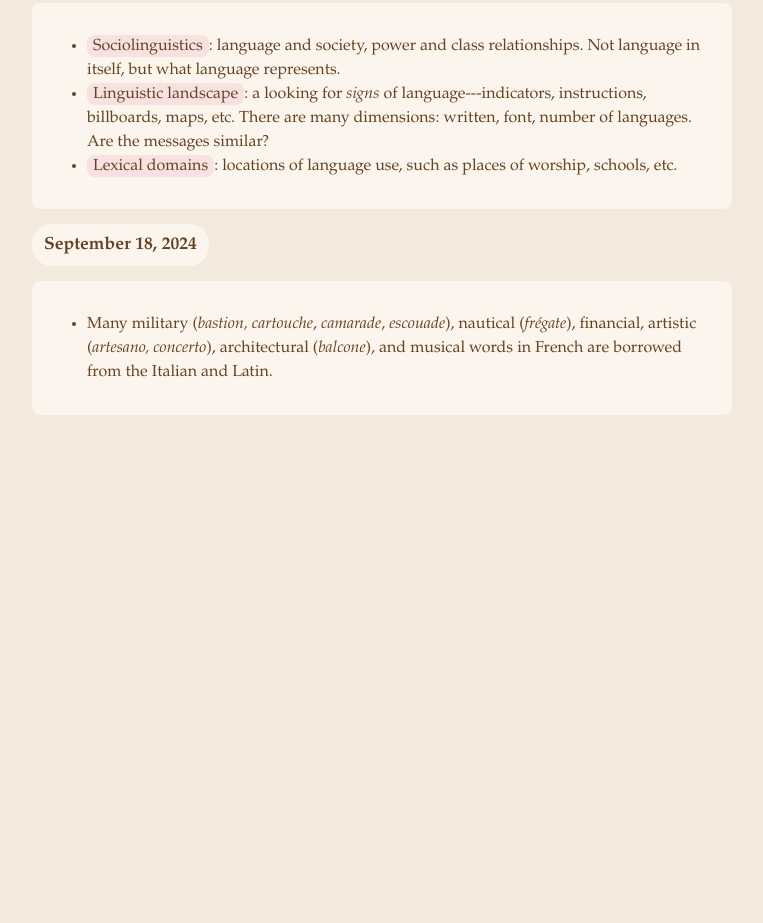
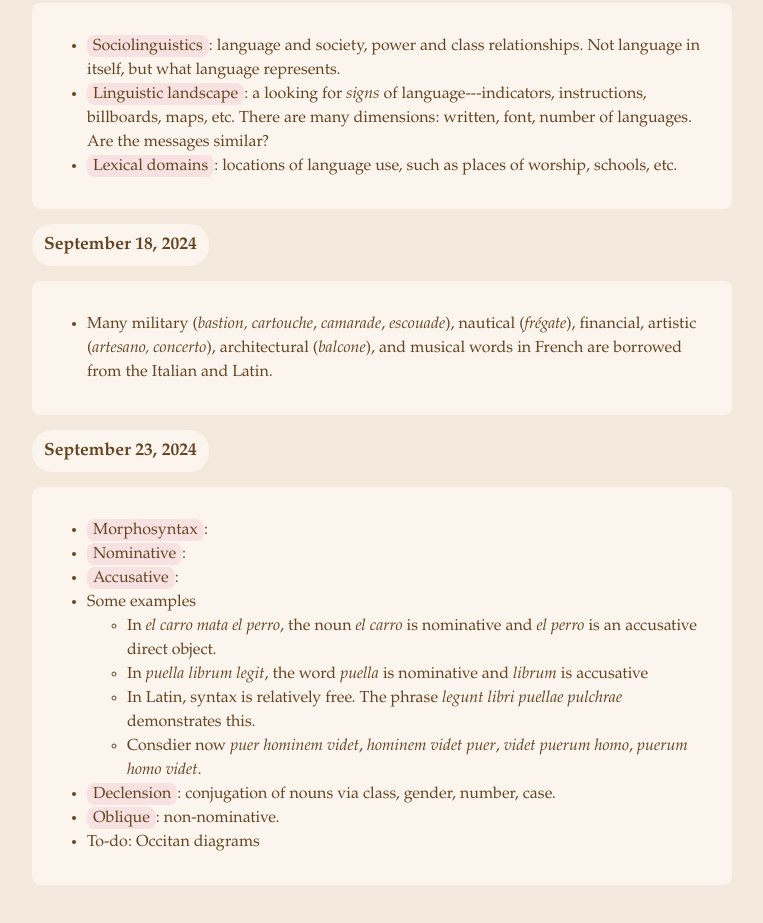
Before and after one commit to aubrieta/aubrieta.github.io, a plain HTML site: page romanist/occitan/notes/index.html in a window 1280 px wide. Shown: the part 513-1436 px from the top of the page, without its empty margins (258-1021 px from the left). Before the commit the page ends 968 px from the top, so only its background shows below. Drawn offline with Linux system fonts and the light colour scheme.

Commit message:
add quiz3 study guide

```diff
--- a/romanist/occitan/notes/index.html
+++ b/romanist/occitan/notes/index.html
@@ -61,6 +61,46 @@
                 </ul>
             </div>
 
+            <h2 class="entry-date">September 23, 2024</h2>
+            <div class="box">
+                <ul>
+                    <li>
+                        <span class="hl">Morphosyntax</span>:
+                    </li>
+                    <li>
+                        <span class="hl">Nominative</span>:
+                    </li>
+                    <li>
+                        <span class="hl">Accusative</span>:
+                    </li>
+                    <li>
+                        Some examples
+                        <ul>
+                            <li>
+                                In <i>el carro mata el perro</i>, the noun <i>el carro</i> is nominative and <i>el perro</i> is an accusative direct object.
+                            </li>
+                            <li>
+                                In <i>puella librum legit</i>, the word <i>puella</i> is nominative and <i>librum</i> is accusative
+                            </li>
+                            <li>
+                                In Latin, syntax is relatively free. The phrase <i>legunt libri puellae pulchrae</i> demonstrates this.
+                            </li>
+                            <li> Consdier now <i>puer hominem videt</i>, <i>hominem videt puer</i>, <i>videt puerum homo</i>, <i>puerum homo videt</i>.</li>
+                        </ul>
+                        <li>
+                            <span class="hl">Declension</span>: conjugation of nouns via class, gender, number, case.
+                        </li>
+                        <li>
+                            <span class="hl">Oblique</span>: non-nominative.
+                        </li>
+
+                        <li>To-do: Occitan diagrams</li>
+                    </li>
+
+                </ul>
+            </div>
+
+
         </div>
     </div>
 </body>
```
Also changed, not shown: teaching/fa24-10a/index.html (+9 -1 lines), 1 other file.
